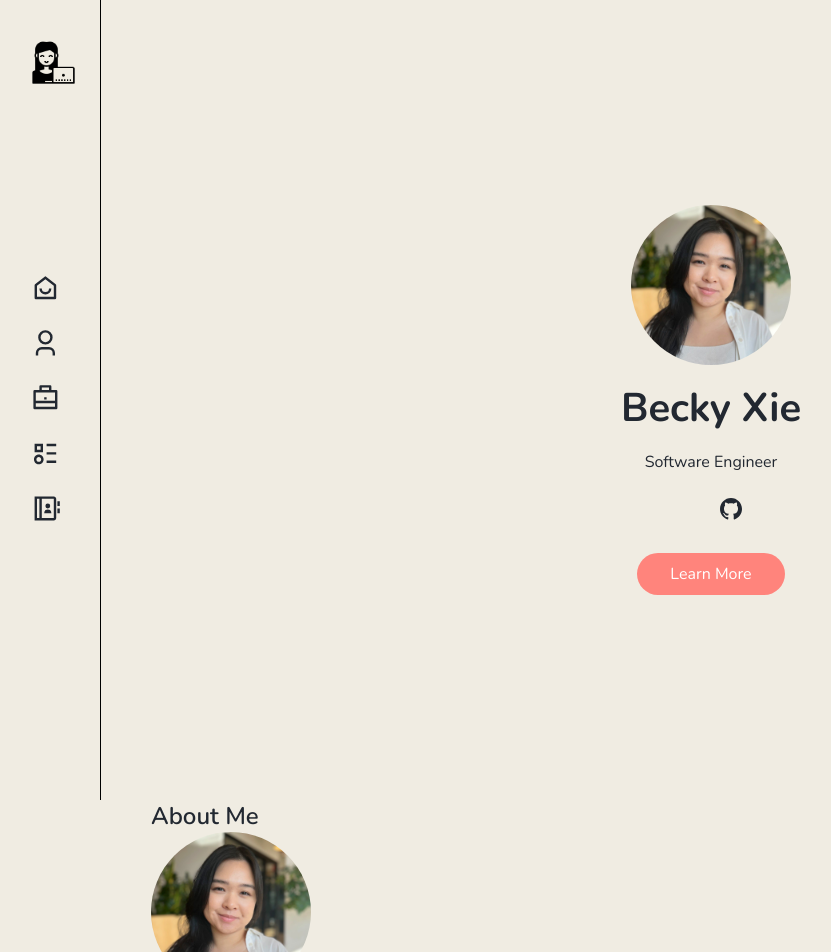
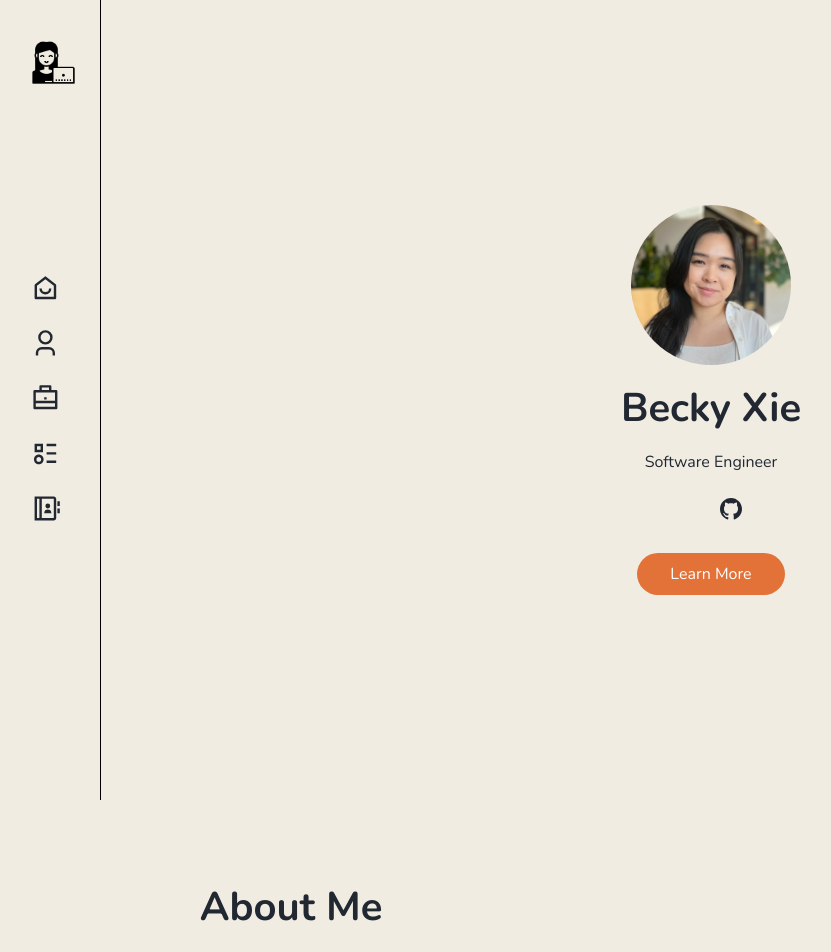
Before and after one commit to xieb3cky/Personal-Portfolio, a React (Create React App) app: page / in a window 1280 px wide. Shown: the top 952 px of the page, without its empty margins (9-840 px from the left). Built offline with nearby package versions, Linux system fonts and the light colour scheme; some icons are missing.

Commit message:
define global style

```diff
--- a/src/index.css
+++ b/src/index.css
@@ -7,24 +7,31 @@
 :root {
 
   /**Colors**/
-  --first-color: #ff847c;
+  --first-color: #e37239;
   --title-color: #222831;
   --text-color: #222831;
   --body-color: #f0ece2;
-  --container-color: ##fafafa;
+  --container-color: #DDD2C2;
 
   /**Font**/
   --body-font: 'Nunito', sans-serif;
   --h1-font-size: 2.5rem;
-  --h2-font-size: 1.5rem;
-  --h3-font-size: 1.25rem;
+  --h2-font-size: 2rem;
+  --h3-font-size: 1.5rem;
   --normal-font-size: 1rem;
-  --small-font-size: 0.75rem;
+  --small-font-size: 0.85rem;
 
   /**Font Weight**/
   --font-weight-medium: 500;
   --font-weight-semibold: 600;
   --font-weight-bold: 700;
+
+
+  /**Border Radius**/
+  --border-radius: 20px;
+
+  /**Box Shadow**/
+  --shadow: 0px 5px 20px 0px rgb(69 67 96 / 10%);
 
 }
 
@@ -79,10 +86,10 @@ img {
 }
 
 
-/* .container {
+.container {
   max-width: 1080px;
-  padding-left: 15px;
-  padding-right: 15px;
+  padding-left: 1em;
+  padding-right: 1em;
   margin: 0 auto;
 }
 
@@ -91,27 +98,28 @@ img {
 }
 
 .section {
-  padding-top: 7rem;
+  padding-top: 5rem;
   padding-bottom: 2rem;
 }
 
-.section_title {
+.section-title {
   font-size: var(--h1-font-size);
   margin-left: 0.8rem;
-  font-weight: var(--font-bold);
+  font-weight: var(--font-weight-bold);
   position: relative;
   margin-bottom: 3.75rem;
 }
 
-.section_title::before {
+.section-title::before {
   content: '';
   height: 2.25rem;
   width: 2.25rem;
   position: absolute;
-  left: -0.875rem;
-  right: -0.875rem;
-} */
+  left: -0.85rem;
+  right: -0.85rem;
+}
 
+/*****Button Styling*****/
 
 .btn {
   padding: 0.75rem 2rem;
@@ -126,4 +134,5 @@ img {
 
 .btn:hover {
   animation: button-push 0.3s linear 1;
+  background-color: #ff9a3c;
 }
```
